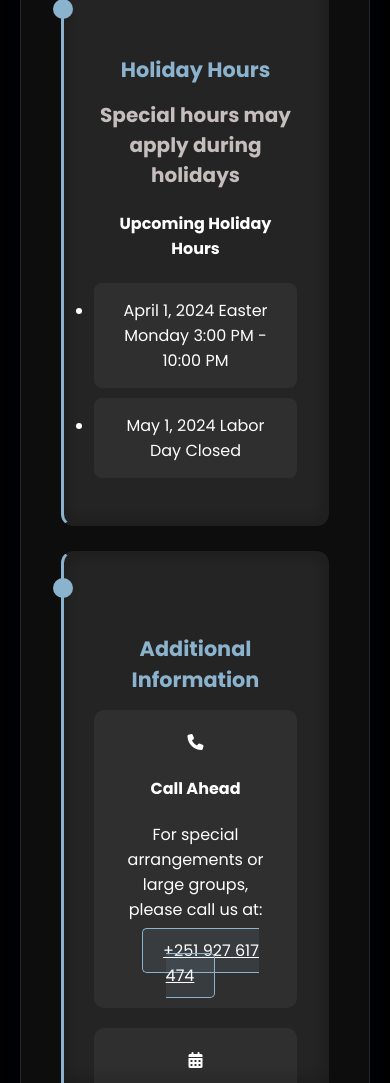
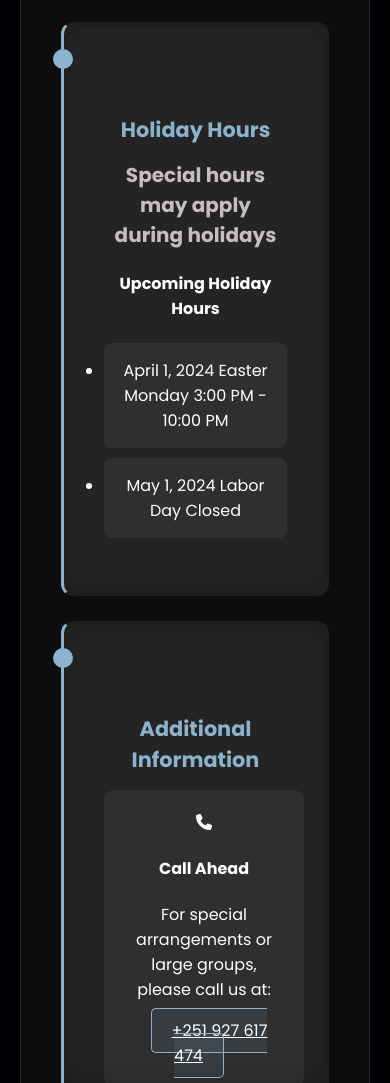
Before and after one commit to elsh1923/Test, a website with bundled scripts: page hours.html in a window 390 px wide. Shown: the part 1029-2112 px from the top of the page. Built offline with nearby package versions, Linux system fonts and the light colour scheme.

Commit message:
latest commit

```diff
--- a/style.css
+++ b/style.css
@@ -1834,9 +1834,10 @@ main {
 
 /* Store Hours Section Styles */
 .store-hours-section {
-    padding: 120px 20px 60px;
-    max-width: 800px;
+    padding: 120px 40px 60px;
+    max-width: 1200px;
     margin: 0 auto;
+    width: 100%;
 }
 
 .timeline {
@@ -1848,6 +1849,7 @@ main {
     width: 100%;
     box-shadow: 0 8px 32px rgba(31, 38, 135, 0.1);
     border: 1px solid rgba(255, 255, 255, 0.1);
+    min-width: 800px;
 }
 
 .section-header {
@@ -1863,12 +1865,13 @@ main {
 
 .timeline-item {
     background: rgba(255, 255, 255, 0.05);
-    margin: 25px 0;
-    padding: 30px;
+    margin: 25px auto;
+    padding: 40px;
     border-radius: 12px;
     border-left: 3px solid #8bb3cd;
     transition: all 0.3s ease;
-    max-width: 100%;
+    width: 100%;
+    min-width: 700px;
 }
 
 .timeline-item:hover {
@@ -1937,23 +1940,15 @@ main {
 }
 
 /* Responsive Design */
-@media (max-width: 768px) {
-    .store-hours-container {
-        grid-template-columns: 1fr;
-    }
-
-    .hours-info {
-        order: 2;
-    }
-
-    .timeline {
-        order: 1;
-    }
-
-    .holiday-list li {
-        flex-direction: column;
-        align-items: flex-start;
-        gap: 5px;
+@media (max-width: 900px) {
+    .store-hours-section {
+        padding: 100px 20px 40px;
+    }
+
+    .timeline,
+    .timeline-item {
+        min-width: auto;
+        width: 100%;
     }
 }
 
@@ -1963,6 +1958,8 @@ main {
     padding: 0;
     margin: 0;
     max-width: 1200px;
+    width: 100%;
+    max-width: none;
 }
 
 .contact-section {
```
